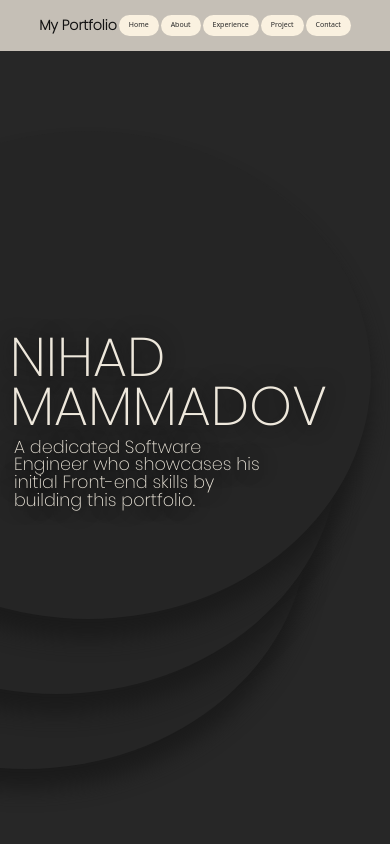
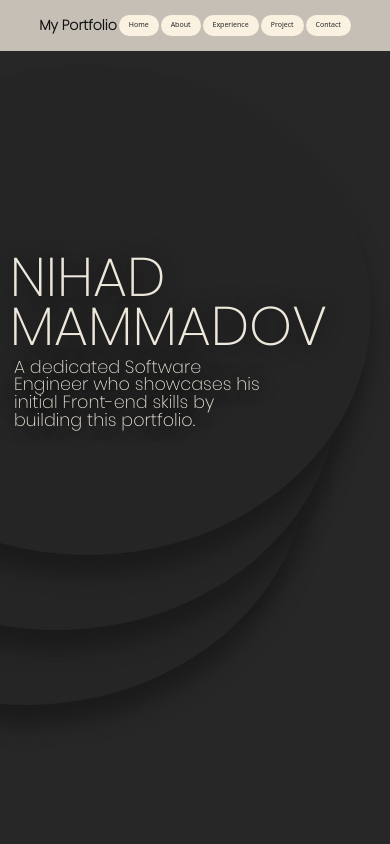
Before and after one commit to YourFavouriteDeveloper/portfolio, a React (Vite) app: page / in a window 390 px wide. Shown: the top 844 px of the page. Built offline with nearby package versions, Linux system fonts and the light colour scheme.

Commit message:
Responsive webpage ADDED

```diff
--- a/src/Body/Body.module.css
+++ b/src/Body/Body.module.css
@@ -142,7 +142,7 @@
   min-height: 100vh;
 }
 .title {
-  padding-top: 21rem;
+  padding-top: 19rem;
   margin-top: 3vw;
   font-size: clamp(9rem  , 7rem, 8vw);
 }
@@ -189,7 +189,7 @@
 }
 
 .title {
-  padding-top: 25rem;
+  padding-top: 20rem;
   margin-top: 3vw;
   font-size: clamp(6.85rem  , 8rem, 8vw);
 }
@@ -202,7 +202,7 @@
 .circle1 {
   width: 120vw;
   height: 85vw;
-  top: 20rem;
+  top: 18rem;
   margin-top: -32vw;
   left: -24%;
   z-index: -4;
@@ -211,7 +211,7 @@
 .circle2 {
   width: 120vw;
   height: 85vw;
-  top: 22rem;
+  top: 20rem;
   margin-top: -25vw;
   left: -32%;
   z-index: -5;
@@ -220,7 +220,7 @@
 .circle3 {
   width: 120vw;
   height: 85vw;
-  top: 24rem;
+  top: 22rem;
   margin-top: -18vw;
   left: -40%;
   z-index: -6;
@@ -241,7 +241,7 @@
 }
 
 .title {
-  padding-top: 24rem;
+  padding-top: 21rem;
   margin-top: 3vw;
   font-size: clamp(5.5rem  , 7rem, 8vw);
 }
@@ -254,27 +254,27 @@
 .circle1 {
   width: 120vw;
   height: 85vw;
-  top: 20rem;
+  top: 18rem;
   margin-top: -32vw;
-  left: -24%;
+  left: -28%;
   z-index: -4;
 }
 
 .circle2 {
   width: 120vw;
   height: 85vw;
-  top: 22rem;
+  top: 20rem;
   margin-top: -25vw;
-  left: -32%;
+  left: -36%;
   z-index: -5;
 }
 
 .circle3 {
   width: 120vw;
   height: 85vw;
-  top: 24rem;
+  top: 22rem;
   margin-top: -18vw;
-  left: -40%;
+  left: -44%;
   z-index: -6;
 }
 }
@@ -302,7 +302,7 @@
 
 
 .title {
-  padding-top: 26rem;
+  padding-top: 21rem;
   margin-top: 3vh;
   font-size: clamp(4.3rem  , 6rem, 8vw);
 }
@@ -316,7 +316,7 @@
 .circle1 {
   width: 145vw;
   height: 125vw;
-  top: 16rem;
+  top: 12rem;
   margin-top: -32vw;
   left: -50%;
   z-index: -4;
@@ -325,7 +325,7 @@
 .circle2 {
   width: 145vw;
   height: 125vw;
-  top: 19rem;
+  top: 15rem;
   margin-top: -25vw;
   left: -58%;
   z-index: -5;
@@ -334,7 +334,7 @@
 .circle3 {
   width: 145vw;
   height: 125vw;
-  top: 22rem;
+  top: 18rem;
   margin-top: -18vw;
   left: -66%;
   z-index: -6;
@@ -364,7 +364,7 @@
 
 
 .title {
-  padding-top: 26rem;
+  padding-top: 21rem;
   margin-top: 3vh;
   font-size: clamp(3.4rem  , 6rem, 8vw);
 }
@@ -378,7 +378,7 @@
 .circle1 {
   width: 145vw;
   height: 125vw;
-  top: 16rem;
+  top: 12rem;
   margin-top: -32vw;
   left: -50%;
   z-index: -4;
@@ -387,7 +387,7 @@
 .circle2 {
   width: 145vw;
   height: 125vw;
-  top: 19rem;
+  top: 15rem;
   margin-top: -25vw;
   left: -58%;
   z-index: -5;
@@ -396,7 +396,7 @@
 .circle3 {
   width: 145vw;
   height: 125vw;
-  top: 22rem;
+  top: 18rem;
   margin-top: -18vw;
   left: -66%;
   z-index: -6;
```
Also changed, not shown: 5 other files (tests, documents, lock files or other folders).
